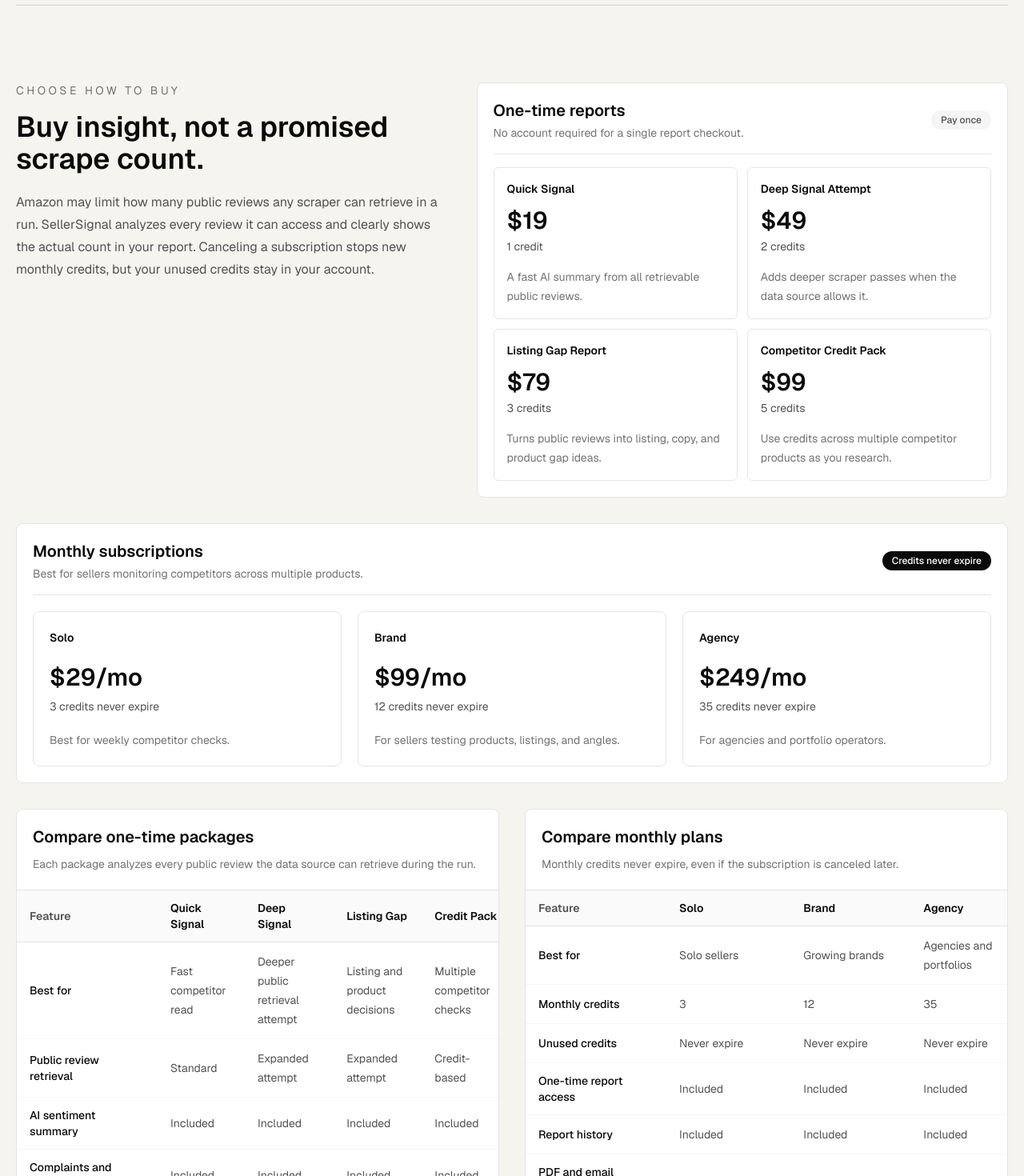
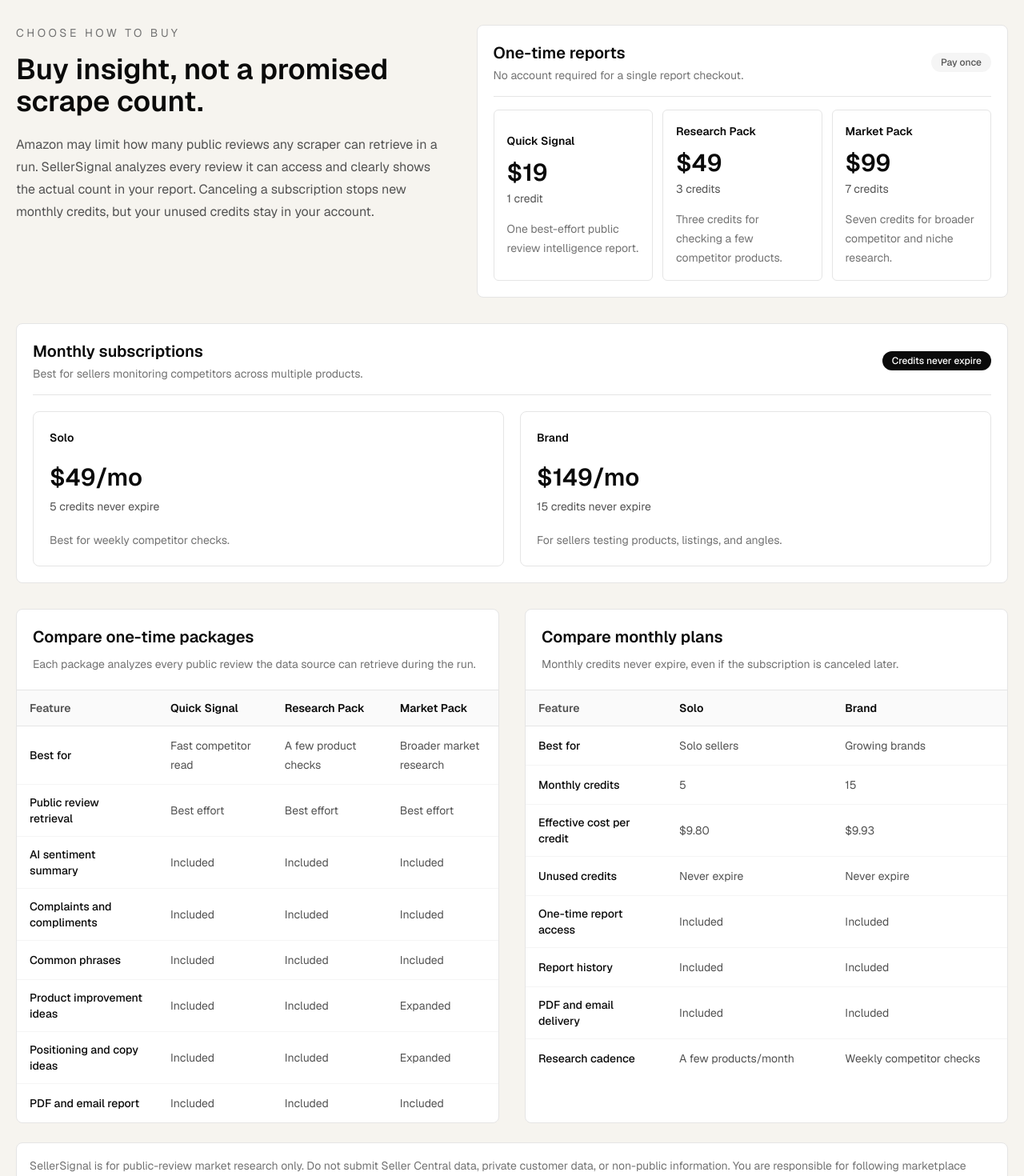
Before and after one commit to mrbadhacs/sellersignal-online, a Next.js app: page / in a window 1280 px wide. Shown: the part 1300-2770 px from the top of the page at 80% size. Built offline with nearby package versions, Linux system fonts and the light colour scheme.

Commit message:
Simplify pricing to three packs and two plans

```diff
--- a/src/app/api/checkout/route.ts
+++ b/src/app/api/checkout/route.ts
@@ -47,13 +47,13 @@ export async function POST(request: Request) {
   const origin = request.headers.get("origin") || process.env.NEXT_PUBLIC_APP_URL || "http://localhost:3000";
   const creditsByPlan = {
     "payment:starter": 1,
-    "payment:growth": 2,
-    "payment:pro": 3,
-    "payment:brand": 5,
-    "subscription:starter": 3,
-    "subscription:growth": 12,
-    "subscription:pro": 35,
-    "subscription:brand": 35,
+    "payment:growth": 3,
+    "payment:pro": 7,
+    "payment:brand": 7,
+    "subscription:starter": 5,
+    "subscription:growth": 15,
+    "subscription:pro": 15,
+    "subscription:brand": 15,
   } satisfies Record<CheckoutKey, number>;
 
   const session = await stripe.checkout.sessions.create({
--- a/src/components/report-builder.tsx
+++ b/src/components/report-builder.tsx
@@ -5,75 +5,67 @@ import { FormEvent, useEffect, useMemo, useRef, useState } from "react";
 import { createDemoReport } from "@/lib/mock-report";
 import { InsightReport, ReviewTier, REVIEW_TIERS } from "@/lib/types";
 
+const activeReportTiers = ["starter", "growth", "pro"] as const satisfies readonly ReviewTier[];
+
 const plans = [
-  { key: "starter", name: "Solo", price: "$29/mo", credits: "3 credits", detail: "Best for weekly competitor checks." },
-  { key: "growth", name: "Brand", price: "$99/mo", credits: "12 credits", detail: "For sellers testing products, listings, and angles." },
-  { key: "pro", name: "Agency", price: "$249/mo", credits: "35 credits", detail: "For agencies and portfolio operators." },
+  { key: "starter", name: "Solo", price: "$49/mo", credits: "5 credits", detail: "Best for weekly competitor checks." },
+  { key: "growth", name: "Brand", price: "$149/mo", credits: "15 credits", detail: "For sellers testing products, listings, and angles." },
 ];
 
 const oneTimeReports = [
-  { key: "starter", label: "Quick Signal", price: "$19", credits: "1 credit", detail: "A fast AI summary from all retrievable public reviews." },
-  { key: "growth", label: "Deep Signal Attempt", price: "$49", credits: "2 credits", detail: "Adds deeper scraper passes when the data source allows it." },
-  { key: "pro", label: "Listing Gap Report", price: "$79", credits: "3 credits", detail: "Turns public reviews into listing, copy, and product gap ideas." },
-  { key: "brand", label: "Competitor Credit Pack", price: "$99", credits: "5 credits", detail: "Use credits across multiple competitor products as you research." },
+  { key: "starter", label: "Quick Signal", price: "$19", credits: "1 credit", detail: "One best-effort public review intelligence report." },
+  { key: "growth", label: "Research Pack", price: "$49", credits: "3 credits", detail: "Three credits for checking a few competitor products." },
+  { key: "pro", label: "Market Pack", price: "$99", credits: "7 credits", detail: "Seven credits for broader competitor and niche research." },
 ];
 
 const oneTimeCompare = [
   {
     feature: "Best for",
     starter: "Fast competitor read",
-    growth: "Deeper public retrieval attempt",
-    pro: "Listing and product decisions",
-    brand: "Multiple competitor checks",
+    growth: "A few product checks",
+    pro: "Broader market research",
   },
   {
     feature: "Public review retrieval",
-    starter: "Standard",
-    growth: "Expanded attempt",
-    pro: "Expanded attempt",
-    brand: "Credit-based",
+    starter: "Best effort",
+    growth: "Best effort",
+    pro: "Best effort",
   },
   {
     feature: "AI sentiment summary",
     starter: "Included",
     growth: "Included",
     pro: "Included",
-    brand: "Included",
   },
   {
     feature: "Complaints and compliments",
     starter: "Included",
     growth: "Included",
     pro: "Included",
-    brand: "Included",
   },
   {
     feature: "Common phrases",
     starter: "Included",
     growth: "Included",
     pro: "Included",
-    brand: "Included",
   },
   {
     feature: "Product improvement ideas",
     starter: "Included",
     growth: "Included",
     pro: "Expanded",
-    brand: "Included",
   },
   {
     feature: "Positioning and copy ideas",
     starter: "Included",
     growth: "Included",
     pro: "Expanded",
-    brand: "Included",
   },
   {
     feature: "PDF and email report",
     starter: "Included",
     growth: "Included",
     pro: "Included",
-    brand: "Included",
   },
 ];
 
@@ -82,43 +74,41 @@ const subscriptionCompare = [
     feature: "Best for",
     starter: "Solo sellers",
     growth: "Growing brands",
-    pro: "Agencies and portfolios",
   },
   {
     feature: "Monthly credits",
-    starter: "3",
-    growth: "12",
-    pro: "35",
+    starter: "5",
+    growth: "15",
+  },
+  {
+    feature: "Effective cost per credit",
+    starter: "$9.80",
+    growth: "$9.93",
   },
   {
     feature: "Unused credits",
     starter: "Never expire",
     growth: "Never expire",
-    pro: "Never expire",
   },
   {
     feature: "One-time report access",
     starter: "Included",
     growth: "Included",
-    pro: "Included",
   },
   {
     feature: "Report history",
     starter: "Included",
     growth: "Included",
-    pro: "Included",
   },
   {
     feature: "PDF and email delivery",
     starter: "Included",
     growth: "Included",
-    pro: "Included",
   },
   {
     feature: "Research cadence",
     starter: "A few products/month",
     growth: "Weekly competitor checks",
-    pro: "Frequent client research",
   },
 ];
 
@@ -398,8 +388,8 @@ export function ReportBuilder() {
               className="mt-2 h-12 w-full rounded-md border border-neutral-200 px-3 outline-none focus:border-neutral-950"
               required
             />
-            <div className="mt-4 grid grid-cols-2 gap-2">
-              {(Object.keys(REVIEW_TIERS) as ReviewTier[]).map((key) => (
+            <div className="mt-4 grid gap-2 sm:grid-cols-3">
+              {activeReportTiers.map((key) => (
                 <button
                   type="button"
                   key={key}
@@ -504,7 +494,7 @@ export function ReportBuilder() {
               </div>
               <span className="rounded-full bg-neutral-100 px-3 py-1 text-xs font-medium text-neutral-600">Pay once</span>
             </div>
-            <div className="mt-4 grid gap-3 sm:grid-cols-2">
+            <div className="mt-4 grid gap-3 lg:grid-cols-3">
               {oneTimeReports.map((reportOption) => (
                 <button
                   key={reportOption.label}
@@ -530,7 +520,7 @@ export function ReportBuilder() {
             </div>
             <span className="rounded-full bg-neutral-950 px-3 py-1 text-xs font-medium text-white">Credits never expire</span>
           </div>
-          <div className="mt-5 grid gap-5 lg:grid-cols-3">
+          <div className="mt-5 grid gap-5 lg:grid-cols-2">
             {plans.map((plan) => (
               <button
                 key={plan.name}
@@ -553,9 +543,8 @@ export function ReportBuilder() {
             description="Each package analyzes every public review the data source can retrieve during the run."
             columns={[
               { key: "starter", label: "Quick Signal" },
-              { key: "growth", label: "Deep Signal" },
-              { key: "pro", label: "Listing Gap" },
-              { key: "brand", label: "Credit Pack" },
+              { key: "growth", label: "Research Pack" },
+              { key: "pro", label: "Market Pack" },
             ]}
             rows={oneTimeCompare}
           />
@@ -565,7 +554,6 @@ export function ReportBuilder() {
             columns={[
               { key: "starter", label: "Solo" },
               { key: "growth", label: "Brand" },
-              { key: "pro", label: "Agency" },
             ]}
             rows={subscriptionCompare}
           />
--- a/src/lib/billing.ts
+++ b/src/lib/billing.ts
@@ -1,12 +1,12 @@
 export const PRICE_TO_CREDITS: Record<string, number> = {
   STRIPE_PRICE_REPORT_100: 1,
-  STRIPE_PRICE_REPORT_250: 2,
-  STRIPE_PRICE_REPORT_500: 3,
-  STRIPE_PRICE_REPORT_1000: 5,
-  STRIPE_PRICE_SOLO: 3,
-  STRIPE_PRICE_GROWTH: 12,
-  STRIPE_PRICE_BRAND: 35,
-  STRIPE_PRICE_AGENCY: 35,
+  STRIPE_PRICE_REPORT_250: 3,
+  STRIPE_PRICE_REPORT_500: 7,
+  STRIPE_PRICE_REPORT_1000: 7,
+  STRIPE_PRICE_SOLO: 5,
+  STRIPE_PRICE_GROWTH: 15,
+  STRIPE_PRICE_BRAND: 15,
+  STRIPE_PRICE_AGENCY: 15,
 };
 
 export function creditsForPriceId(priceId?: string | null) {
--- a/src/lib/types.ts
+++ b/src/lib/types.ts
@@ -39,7 +39,7 @@ export const REVIEW_TIERS: Record<
   { label: string; reviews: number; credits: number; price: number }
 > = {
   starter: { label: "Quick Signal", reviews: 100, credits: 1, price: 19 },
-  growth: { label: "Deep Signal Attempt", reviews: 250, credits: 2, price: 49 },
-  pro: { label: "Listing Gap Report", reviews: 250, credits: 3, price: 79 },
-  market: { label: "Market Scan", reviews: 500, credits: 5, price: 99 },
+  growth: { label: "Research Pack", reviews: 250, credits: 3, price: 49 },
+  pro: { label: "Market Pack", reviews: 500, credits: 7, price: 99 },
+  market: { label: "Market Pack", reviews: 500, credits: 7, price: 99 },
 };
```
Also changed, not shown: 2 other files (tests, documents, lock files or other folders).
